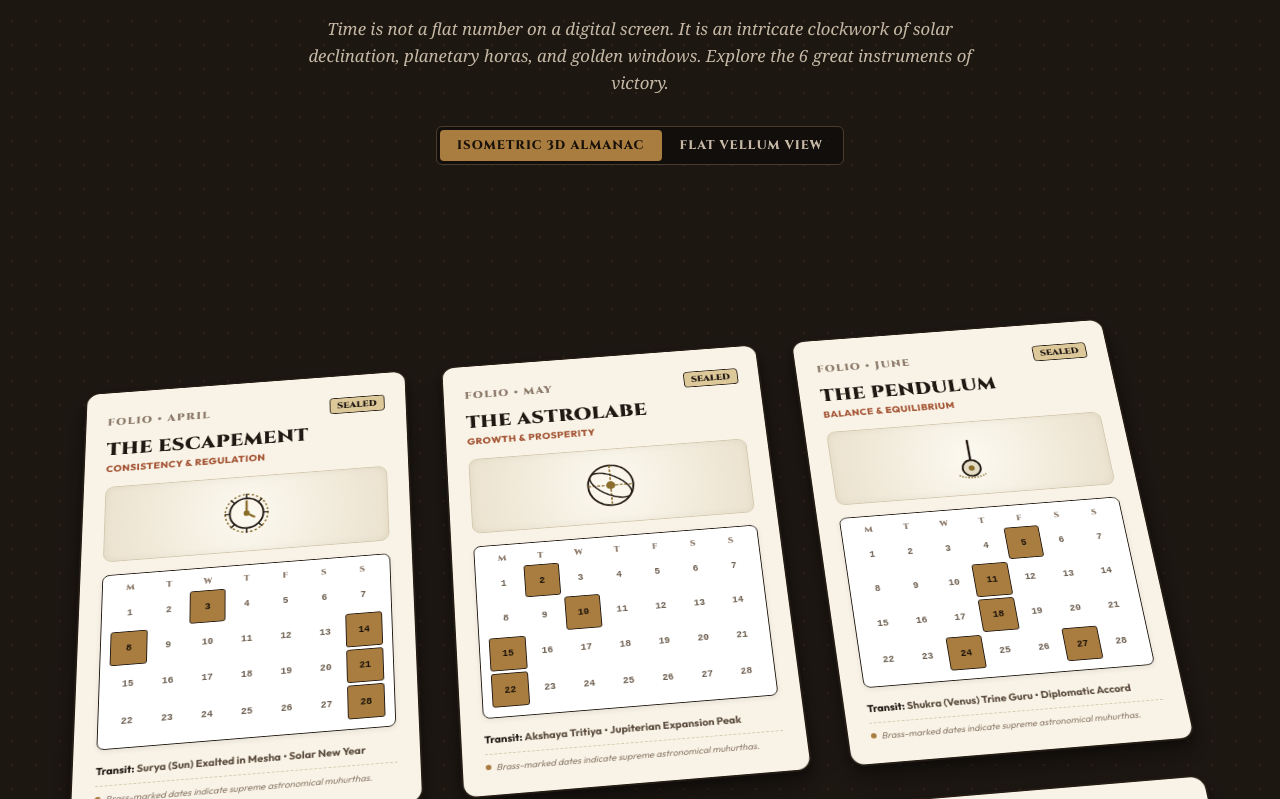
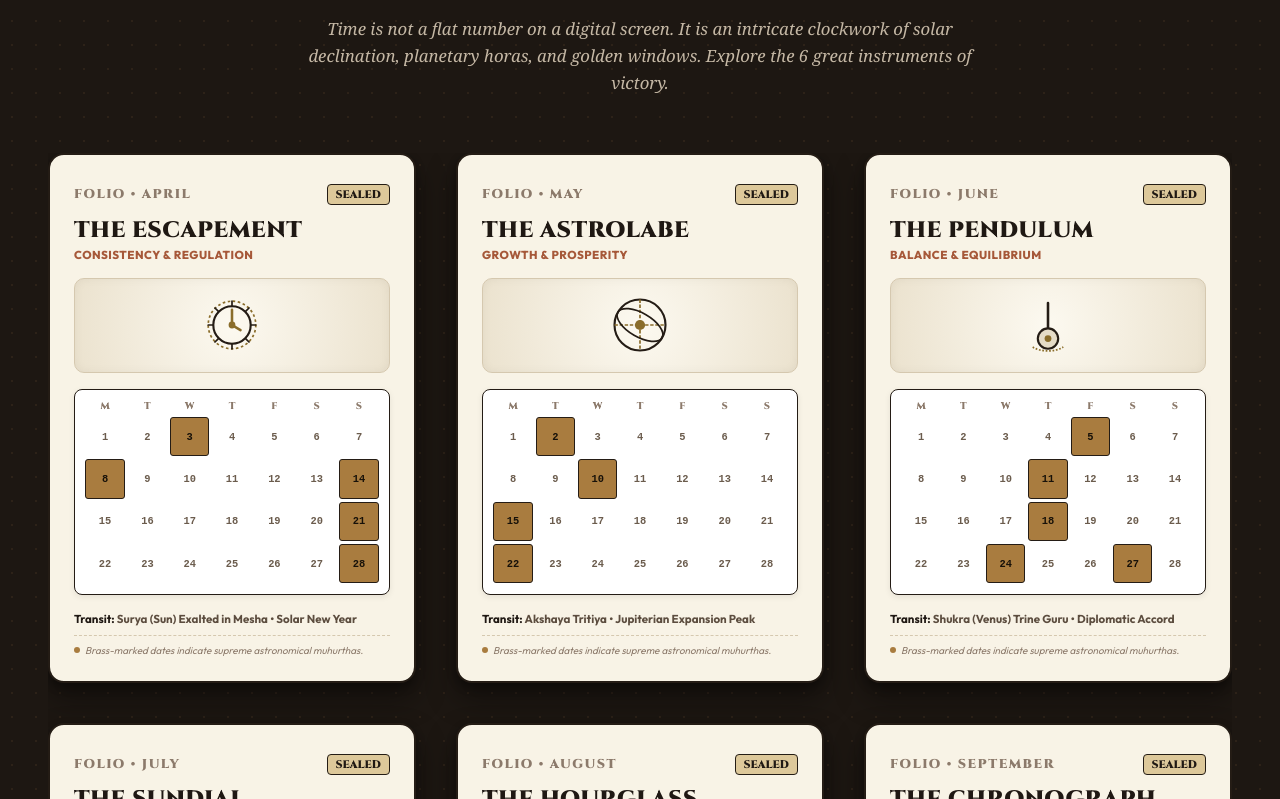
Before and after one commit to saaqibA21/nanneram, a React (Vite) app: page / in a window 1280 px wide. Shown: the part 2121-2920 px from the top of the page. Built offline with nearby package versions, Linux system fonts and the light colour scheme.

Commit message:
feat: remove isometric 3d almanac perspective switcher from deck

```diff
--- a/src/components/CosmicDeck.jsx
+++ b/src/components/CosmicDeck.jsx
@@ -1,4 +1,4 @@
-import React, { useState, useEffect } from 'react';
+import React, { useState } from 'react';
 import { Compass, Sparkles, Clock } from 'lucide-react';
 
 const VINTAGE_DECK_CARDS = [
@@ -103,25 +103,7 @@ const VINTAGE_DECK_CARDS = [
 ];
 
 export default function CosmicDeck() {
-  const [activeTab, setActiveTab] = useState('3D');
   const [hoveredCard, setHoveredCard] = useState(null);
-  const [isNarrow, setIsNarrow] = useState(false);
-
-  useEffect(() => {
-    // Matches the breakpoint where .cosmic-grid drops below 3 columns (see
-    // index.css). At 1-2 columns the stack is tall enough that rotating it
-    // in 3D space pushes the bounding box past the viewport edge, so the
-    // isometric tilt is only safe at the full 3-column width.
-    const mq = window.matchMedia('(max-width: 980px)');
-    const update = () => setIsNarrow(mq.matches);
-    update();
-    mq.addEventListener('change', update);
-    return () => mq.removeEventListener('change', update);
-  }, []);
-
-  // Falls back to the flat view below the 3-column breakpoint regardless of
-  // the user's tab choice (see effect above).
-  const effectiveTab = isNarrow ? 'GRID' : activeTab;
 
   return (
     <section style={{
@@ -169,49 +151,12 @@ export default function CosmicDeck() {
           }}>
             Time is not a flat number on a digital screen. It is an intricate clockwork of solar declination, planetary horas, and golden windows. Explore the 6 great instruments of victory.
           </p>
-
-          {/* Perspective Switcher */}
-          <div className="deck-switcher" style={{ display: 'inline-flex', background: 'rgba(0,0,0,0.4)', borderRadius: '6px', padding: '3px', border: '1px solid #4a3c2c', maxWidth: '100%' }}>
-            <button
-              onClick={() => setActiveTab('3D')}
-              style={{
-                padding: '0.45rem 1.1rem', borderRadius: '4px', fontSize: '0.78rem', fontWeight: 800,
-                fontFamily: 'var(--font-antique-serif)', letterSpacing: '1px',
-                background: activeTab === '3D' ? 'var(--antique-brass)' : 'transparent',
-                color: activeTab === '3D' ? '#171109' : '#c5b8a5',
-                transition: '0.2s'
-              }}
-            >
-              ISOMETRIC 3D ALMANAC
-            </button>
-            <button
-              onClick={() => setActiveTab('GRID')}
-              style={{
-                padding: '0.45rem 1.1rem', borderRadius: '4px', fontSize: '0.78rem', fontWeight: 800,
-                fontFamily: 'var(--font-antique-serif)', letterSpacing: '1px',
-                background: activeTab === 'GRID' ? 'var(--antique-brass)' : 'transparent',
-                color: activeTab === 'GRID' ? '#171109' : '#c5b8a5',
-                transition: '0.2s'
-              }}
-            >
-              FLAT VELLUM VIEW
-            </button>
-          </div>
         </div>
 
-        {/* 3D DECK CONTAINER */}
-        <div style={{
-          perspective: effectiveTab === '3D' ? '1400px' : 'none',
-          padding: effectiveTab === '3D' ? '2rem 0 3rem' : '0',
-          overflowX: 'hidden'
-        }}>
+        {/* ALMANAC DECK CONTAINER */}
+        <div style={{ overflowX: 'hidden' }}>
 
-          <div className="cosmic-grid" style={{
-            gap: '2.5rem',
-            transform: effectiveTab === '3D' ? 'rotateX(18deg) rotateZ(-5deg) scale(0.96)' : 'none',
-            transformOrigin: 'center center',
-            transition: 'transform 0.5s cubic-bezier(0.16, 1, 0.3, 1)'
-          }}>
+          <div className="cosmic-grid" style={{ gap: '2.5rem' }}>
 
             {VINTAGE_DECK_CARDS.map((card, idx) => {
               const isHovered = hoveredCard === idx;
```
